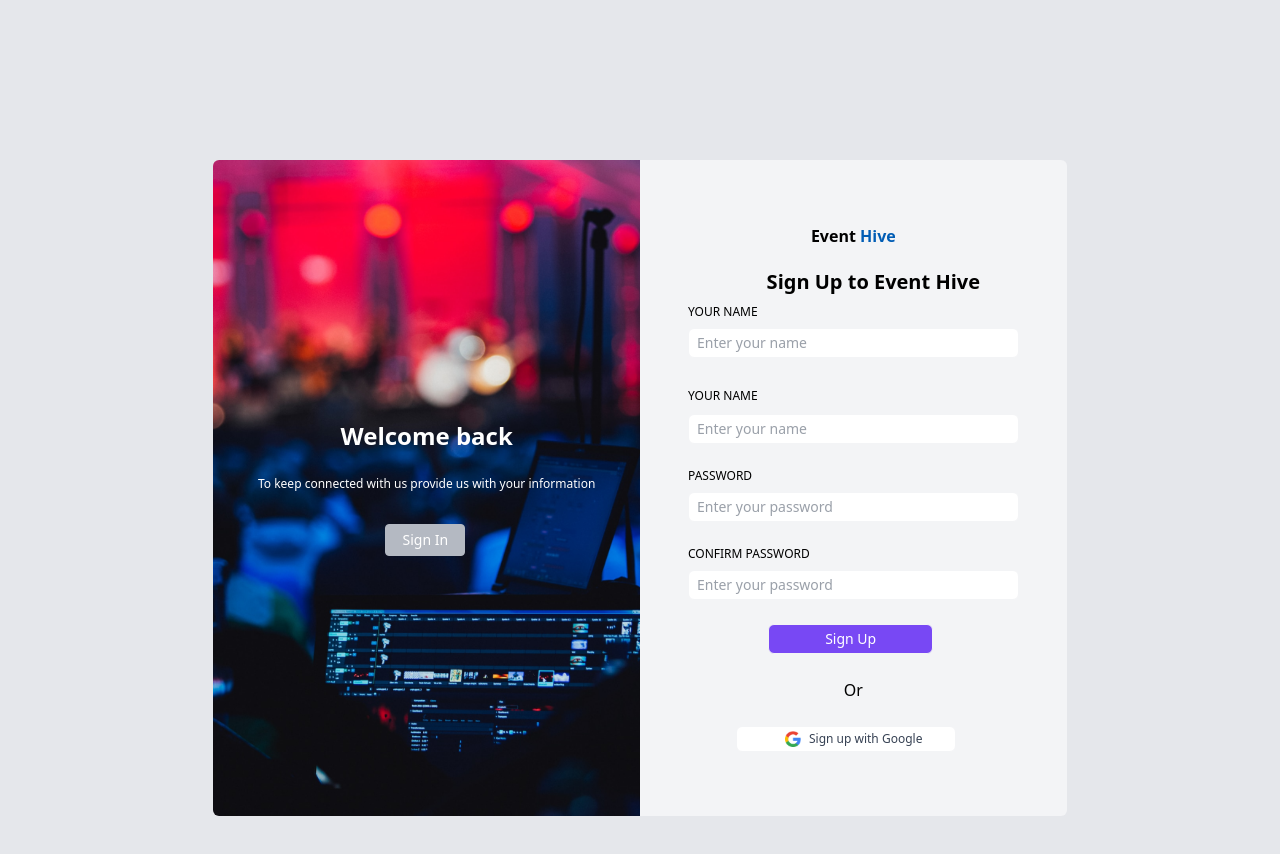
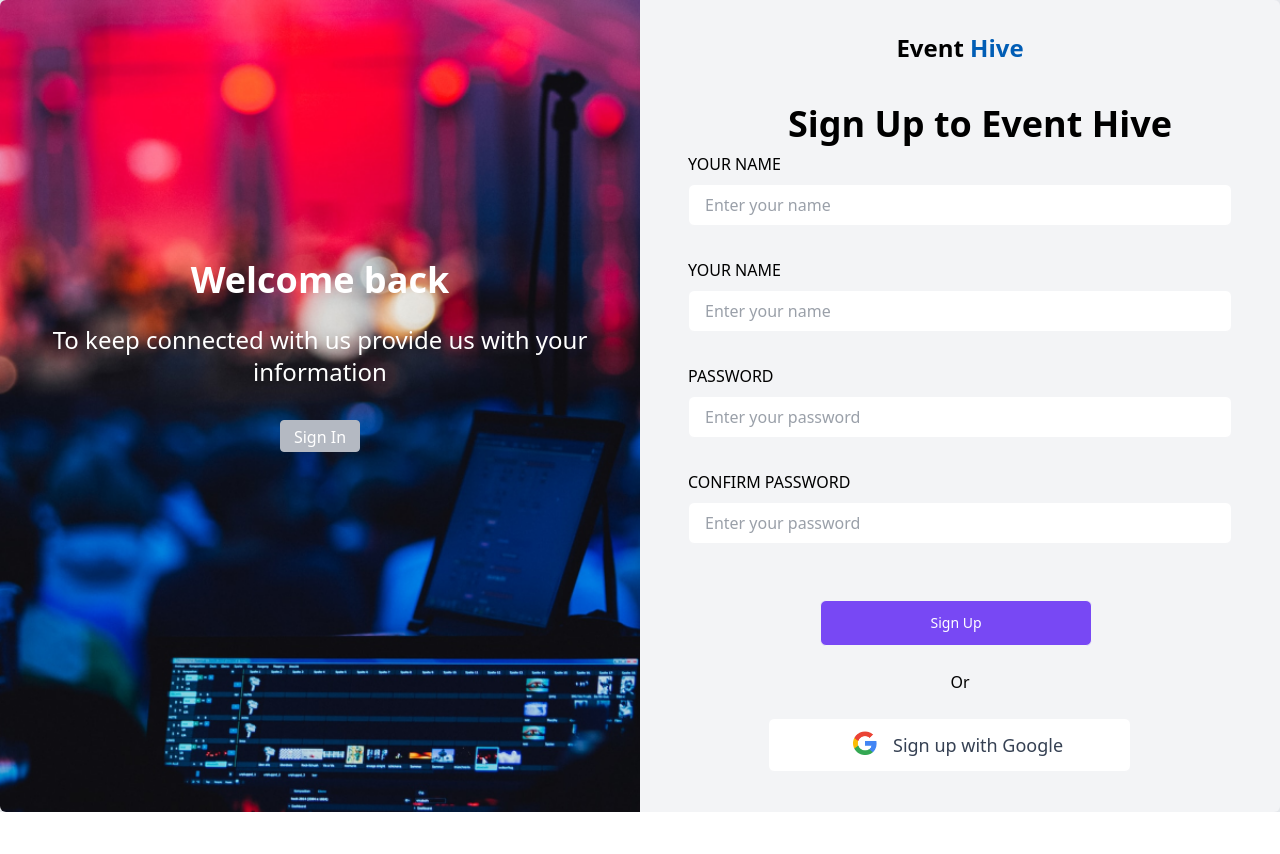
Before and after one commit to TopTier5/event-hive, a React (Vite) app: page /register in a window 1280 px wide. Shown: the top 854 px of the page. After the commit the page ends 812 px from the top, so only its background shows below. Built offline with nearby package versions, Linux system fonts and the light colour scheme.

Commit message:
Register and Login

```diff
--- a/src/pages/Login.jsx
+++ b/src/pages/Login.jsx
@@ -3,45 +3,46 @@
 
 export default function Login() {
     return (
-        <div className="bg-gray-200 min-h-screen py-40">
-            <div className="container mx-auto">
-                <div className="flex flex-row w-8/12 bg-gray-100 rounded-md mx-auto overflow-x-hidden">
+        <div className="bg-gray-200 min-h-screen">
+            {/* <div className="container mx-auto"> */}
+                <div className="flex flex-row w-full bg-gray-100 rounded-md mx-auto overflow-x-hidden">
                     <div className="w-1/2 py-16 px-12">
-                        <p className="text-center font-bold">Event <span className="text-[#005DB5]">Hive</span></p>
-                        <h2 className="text-center text-xl font-bold mt-12 mb-10 ml-10">Sign In to Event Hive</h2>
+                        <p className="text-center text-2xl font-bold">Event <span className="text-[#005DB5]">Hive</span></p>
+                        <h2 className="text-center text-4xl font-bold mt-12 mb-10 ml-10">Sign In to Event Hive</h2>
                         <form action="#" className="">
-                            <label className="block uppercase text-xs mb-2">Your Email</label>
-                            <input type="email" placeholder="Enter your name" required className="border border-gray-100 rounded-md bg-white w-full text-gray-700 text-sm px-2 py-1 mb-6" />
+                            <label className="block uppercase text-md mb-2">Your Email</label>
+                            <input type="email" placeholder="Enter your name" required className="border border-gray-100 rounded-md bg-white w-full text-gray-700 text-md px-4 py-2 mb-6" />
                             <div className="flex flex-row justify-between">
-                                <label className="block uppercase text-xs mb-2">Password</label>
-                                <label className="block  text-xs mb-2 text-gray-500 mr-1">Forgot your password?</label>
+                                <label className="block uppercase text-md mb-2">Password</label>
+                                <label className="block  text-md mb-2 text-gray-500 mr-1">Forgot your password?</label>
                             </div>
 
-                            <input type="password" required minlength="8" maxlength="16" pattern="^[a-zA-Z0-9_]*${16}" placeholder="Enter your password" className="border border-gray-100 rounded-md bg-white w-full text-gray-700 text-sm px-2 py-1 mb-6" />
+                            <input type="password" required minlength="8" maxlength="16" pattern="^[a-zA-Z0-9_]*${16}" placeholder="Enter your password" className="border border-gray-100 rounded-md bg-white w-full text-gray-700 text-md px-4 py-2 mb-6" />
 
 
-                            <button type="submit" className="border border-gray-100 rounded-md text-white text-sm px-2 py-1 w-1/2 mt-6 ml-20 bg-[#7848F4]">Sign Up</button>
+                            <button type="submit" className="border border-gray-100 rounded-md text-white text-md px-2 py-3 w-2/4 mt-6 ml-33 bg-[#7848F4]">Sign Up</button>
                             <p className="mt-6 text-center">Or</p>
-                            <div className="flex flex-row border border-gray-100 rounded-md bg-white text-gray-700 text-sm px-5 py-1 w-2/3 mt-6 ml-12">
-                                <img src={google} className="h-4 w-4 text-center ml-7" />
-                                <p className="text-center text-xs ml-2 mr-2">Sign up with Google</p>
+                            <div className="flex flex-row border border-gray-100 rounded-md bg-white text-gray-700 text-sm px-6 py-3 w-2/3 mt-6 ml-20 mb-10">
+                                <img src={google} className="h-6 w-6 text-center ml-15" />
+                                <p className="text-center text-lg ml-4 mr-2">Sign up with Google</p>
+
 
                             </div>
                         </form>
                     </div>
 
-                      <div className="w-1/2 bg-cover" style={{ backgroundImage: `url(${(login)})` }}>
+                    <div className="w-1/2 bg-cover" style={{ backgroundImage: `url(${(login)})` }}>
                         <div className="flex flex-col text-white">
-                            <h1 className="text-center mt-65 mb-6 text-2xl font-bold">Hello Friend</h1>
-                            <p className="text-xs text-center mb-8">To keep connected with us provide us with your information </p>
-                            <button type="submit" className="block border border-[#B4B9C2] rounded text-white text-sm py-1 w-20 h-8 bg-[#B4B9C2] whitespace-nowrap ml-43 text-center">Sign Up</button>
+                            <h1 className="text-center mt-65 mb-6 text-4xl font-bold">Hello Friend</h1>
+                            <p className="text-2xl text-center mb-8">To keep connected with us provide us with your information </p>
+                            <button type="submit" className="block border border-[#B4B9C2] rounded text-white text-md py-1 px-4 w-20 h-8 bg-[#B4B9C2] whitespace-nowrap ml-70">Sign Up</button>
                         </div>
 
                     </div>
                 </div>
 
 
-            </div>
+            {/* </div> */}
         </div>
     );
 }
--- a/src/pages/Register.jsx
+++ b/src/pages/Register.jsx
@@ -3,39 +3,39 @@
 
 export default function Register() {
     return (
-        <div className="bg-gray-200 min-h-screen py-40">
-            <div className="container mx-auto">
-                <div className="flex flex-row w-8/12 bg-gray-100 rounded-md mx-auto overflow-x-hidden">
+        <div className="bg-gray-200 min-h-screen">
+            {/* <div className="container mx-auto"> */}
+                <div className="flex flex-row w-full bg-gray-100 rounded-md mx-auto overflow-hidden">
                     <div className="w-1/2 bg-cover" style={{ backgroundImage: `url(${(register)})` }}>
                         <div className="flex flex-col text-white">
-                            <h1 className="text-center mt-65 mb-6 text-2xl font-bold">Welcome back</h1>
-                            <p className="text-xs text-center mb-8">To keep connected with us provide us with your information </p>
-                            <button type="submit" className="block border border-[#B4B9C2] rounded text-white text-sm py-1 w-20 h-8 bg-[#B4B9C2] whitespace-nowrap ml-43 text-center">Sign In</button>
+                            <h1 className="text-center mt-65 mb-6 text-4xl font-bold">Welcome back</h1>
+                            <p className="text-2xl text-center mb-8">To keep connected with us provide us with your information </p>
+                            <button type="submit" className="block border border-[#B4B9C2] rounded text-white text-md py-1 px-2 w-20 h-8 bg-[#B4B9C2] whitespace-nowrap ml-70 text-center">Sign In</button>
                         </div>
 
                     </div>
 
-                    <div className="w-1/2 py-16 px-12">
-                        <p className="text-center font-bold">Event <span className="text-[#005DB5]">Hive</span></p>
-                        <h2 className="text-center text-xl font-bold mt-5 mb-2 ml-10">Sign Up to Event Hive</h2>
+                    <div className="w-1/2 px-12">
+                        <p className="text-center text-2xl font-bold mt-8">Event <span className="text-[#005DB5]">Hive</span></p>
+                        <h2 className="text-center text-4xl font-bold mt-10 mb-2 ml-10">Sign Up to Event Hive</h2>
                         <form action="#" className="">
-                            <label className="block uppercase text-xs mb-2">Your Name</label>
-                            <input type="text" placeholder="Enter your name" required className="border border-gray-100 rounded-md bg-white w-full text-gray-700 text-sm px-2 py-1 mb-6" />
+                            <label className="block uppercase text-md mb-2">Your Name</label>
+                            <input type="text" placeholder="Enter your name" required className="border border-gray-100 rounded-md bg-white w-full text-gray-700 text-md px-4 py-2 mb-8" />
 
-                            <label className="blockn uppercase text-xs">Your Name</label>
-                            <input type="text" placeholder="Enter your name" required className="border border-gray-100 rounded-md bg-white w-full text-gray-700 text-sm px-2 py-1 mt-2 mb-6" />
+                            <label className="blockn uppercase text-md">Your Name</label>
+                            <input type="text" placeholder="Enter your name" required className="border border-gray-100 rounded-md bg-white w-full text-gray-700 text-md px-4 py-2 mt-2 mb-8" />
 
-                            <label className="block uppercase text-xs mb-2">Password</label>
-                            <input type="password" required minlength="8" maxlength="16" pattern="^[a-zA-Z0-9_]*${16}" placeholder="Enter your password" className="border border-gray-100 rounded-md bg-white w-full text-gray-700 text-sm px-2 py-1 mb-6" />
+                            <label className="block uppercase text-md mb-2">Password</label>
+                            <input type="password" required minlength="8" maxlength="16" pattern="^[a-zA-Z0-9_]*${16}" placeholder="Enter your password" className="border border-gray-100 rounded-md bg-white w-full text-gray-700 text-md px-4 py-2 mb-8" />
 
-                            <label className="block uppercase text-xs mb-2">Confirm Password</label>
-                            <input type="password" placeholder="Enter your password" minlength="8" maxlength="16" pattern="^[a-zA-Z0-9_]*${16}" required className="border border-gray-100 rounded-md bg-white w-full text-gray-700 text-sm px-2 py-1" />
+                            <label className="block uppercase text-md mb-2">Confirm Password</label>
+                            <input type="password" placeholder="Enter your password" minlength="8" maxlength="16" pattern="^[a-zA-Z0-9_]*${16}" required className="border border-gray-100 rounded-md bg-white w-full text-gray-700 text-md px-4 py-2 mb-8 " />
 
-                            <button type="submit" className="border border-gray-100 rounded-md text-white text-sm px-2 py-1 w-1/2 mt-6 ml-20 bg-[#7848F4]">Sign Up</button>
+                            <button type="submit" className="border border-gray-100 rounded-md text-white text-sm px-2 py-3 w-2/4 mt-6 ml-33 bg-[#7848F4]">Sign Up</button>
                             <p className="mt-6 text-center">Or</p>
-                            <div className="flex flex-row border border-gray-100 rounded-md bg-white text-gray-700 text-sm px-5 py-1 w-2/3 mt-6 ml-12">
-                                <img src={google} className="h-4 w-4 text-center ml-7" />
-                                <p className="text-center text-xs ml-2 mr-2">Sign up with Google</p>
+                            <div className="flex flex-row border border-gray-100 rounded-md bg-white text-gray-700 text-sm px-6 py-3 w-2/3 mt-6 ml-20 mb-10">
+                                <img src={google} className="h-6 w-6 text-center ml-15" />
+                                <p className="text-center text-lg ml-4 mr-2">Sign up with Google</p>
 
                             </div>
                         </form>
@@ -43,7 +43,7 @@
                 </div>
 
 
-            </div>
+            {/* </div> */}
         </div>
     );
 }
```
